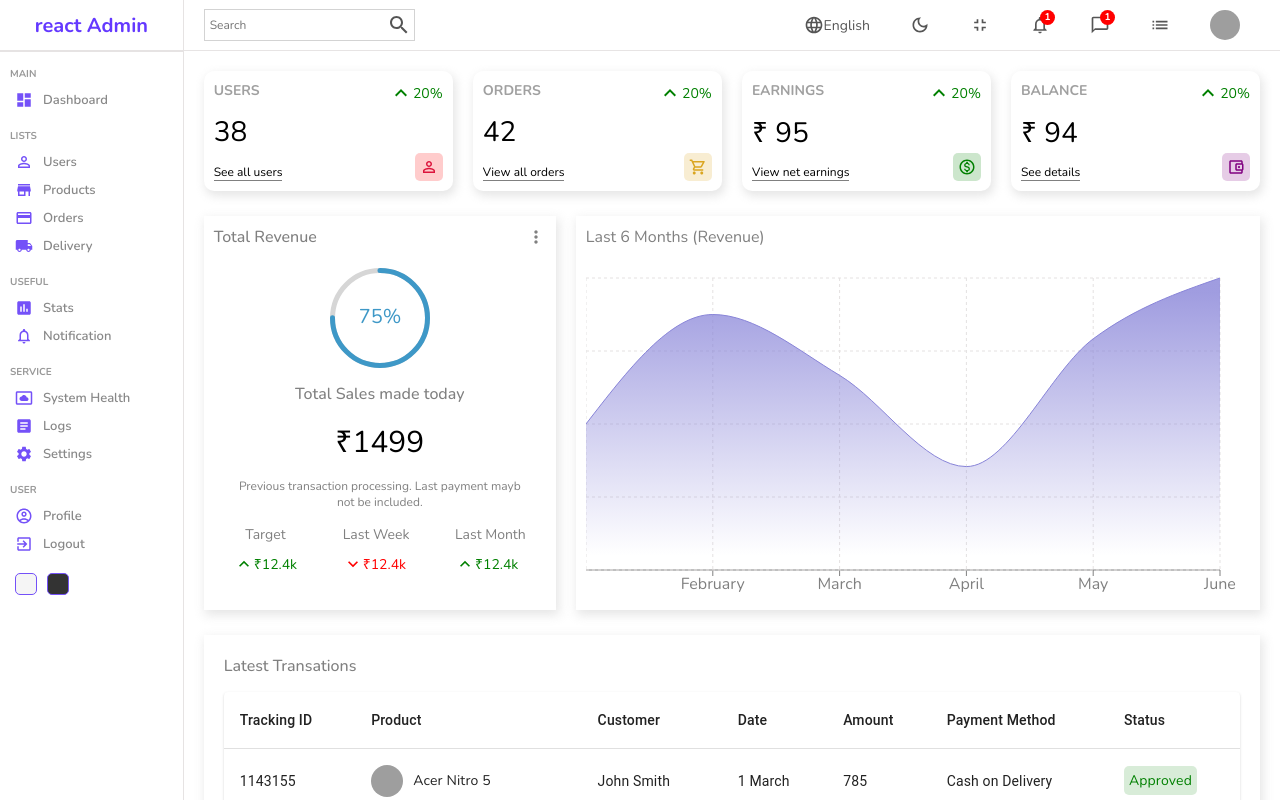
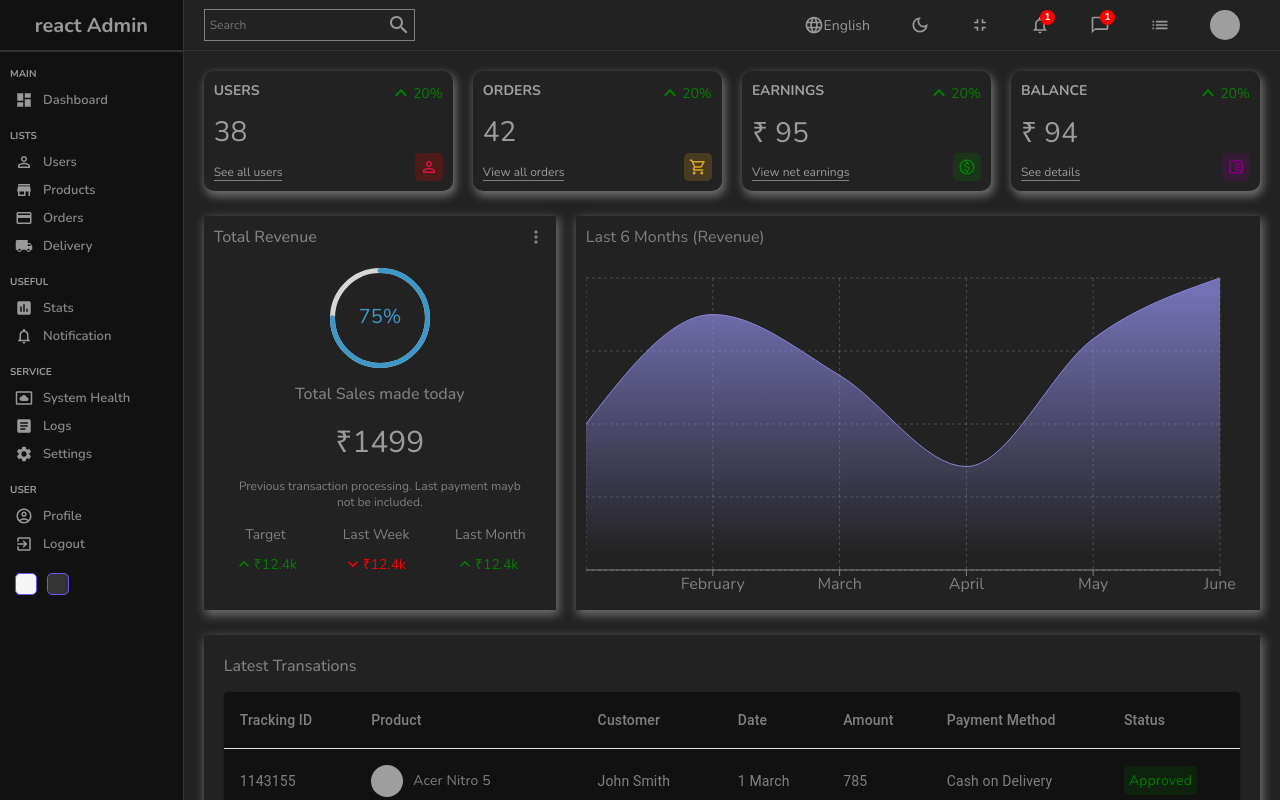
Before and after one commit to notkiran/react-admin, a React (Create React App) app: page / in a window 1280 px wide. Shown: the top 800 px of the page. Built offline with nearby package versions, Linux system fonts and the light colour scheme; grey boxes are pictures that could not be loaded.

Commit message:
darkmode init

```diff
--- a/src/App.js
+++ b/src/App.js
@@ -5,10 +5,11 @@
 import Single from "./pages/single/Single";
 import New from "./pages/new/New";
 import { userInputs, productInputs } from "./formSource";
+import "./style/dark.scss";
 
 function App() {
   return (
-    <div className="App">
+    <div className="app dark">
       <Router>
         <Routes>
           <Route path="/">
--- a/src/components/datatable/Datatable.jsx
+++ b/src/components/datatable/Datatable.jsx
@@ -37,6 +37,7 @@
         </Link>
       </div>
       <DataGrid
+        className="datagrid"
         rows={userRows}
         columns={userColumns.concat(actionColumn)}
         pageSize={5}
--- a/src/components/table/Table.jsx
+++ b/src/components/table/Table.jsx
@@ -66,19 +66,19 @@
       <Table sx={{ minWidth: 650 }} aria-label="simple table">
         <TableHead>
           <TableRow>
-            <TableCell classname="tableCell">Tracking ID</TableCell>
-            <TableCell classname="tableCell">Product</TableCell>
-            <TableCell classname="tableCell">Customer</TableCell>
-            <TableCell classname="tableCell">Date</TableCell>
-            <TableCell classname="tableCell">Amount</TableCell>
-            <TableCell classname="tableCell">Payment Method</TableCell>
-            <TableCell classname="tableCell">Status</TableCell>
+            <TableCell className="tableCell">Tracking ID</TableCell>
+            <TableCell className="tableCell">Product</TableCell>
+            <TableCell className="tableCell">Customer</TableCell>
+            <TableCell className="tableCell">Date</TableCell>
+            <TableCell className="tableCell">Amount</TableCell>
+            <TableCell className="tableCell">Payment Method</TableCell>
+            <TableCell className="tableCell">Status</TableCell>
           </TableRow>
         </TableHead>
         <TableBody>
           {rows.map((row) => (
             <TableRow key={row.id}>
-              <TableCell>{row.id}</TableCell>
+              <TableCell className="tableCell">{row.id}</TableCell>
               <TableCell className="tableCell">
                 <div className="cellWrapper">
                   <img src={row.img} alt="product" className="image" />
--- /dev/null
+++ b/src/style/dark.scss
@@ -0,0 +1,68 @@
+.app.dark {
+  background-color: #222;
+  color: rgb(156, 156, 156);
+
+  .chartGrid {
+    stroke: rgb(228, 228, 228, 0.219);
+  }
+
+  .table {
+    background-color: #111;
+
+    .tableCell {
+      color: gray;
+    }
+  }
+
+  .navbar {
+    color: #999;
+    border-color: #333;
+
+    .search {
+      border-color: gray;
+    }
+  }
+
+  .sidebar {
+    background-color: #111;
+    border-color: #333;
+
+    .top {
+      .logo {
+        color: #999;
+      }
+    }
+
+    hr {
+      border-color: #333;
+    }
+
+    ul {
+      li {
+        &:hover {
+          background-color: #333;
+        }
+
+        .icon {
+          color: #999;
+        }
+      }
+    }
+  }
+  .datatable {
+    .datagrid {
+      color: gray;
+      border: none;
+
+      .viewButton,
+      .deleteButton,
+      .cellWithStatus {
+        color: gray;
+        border: none;
+      }
+    }
+  }
+  input {
+    background-color: transparent;
+  }
+}
```
